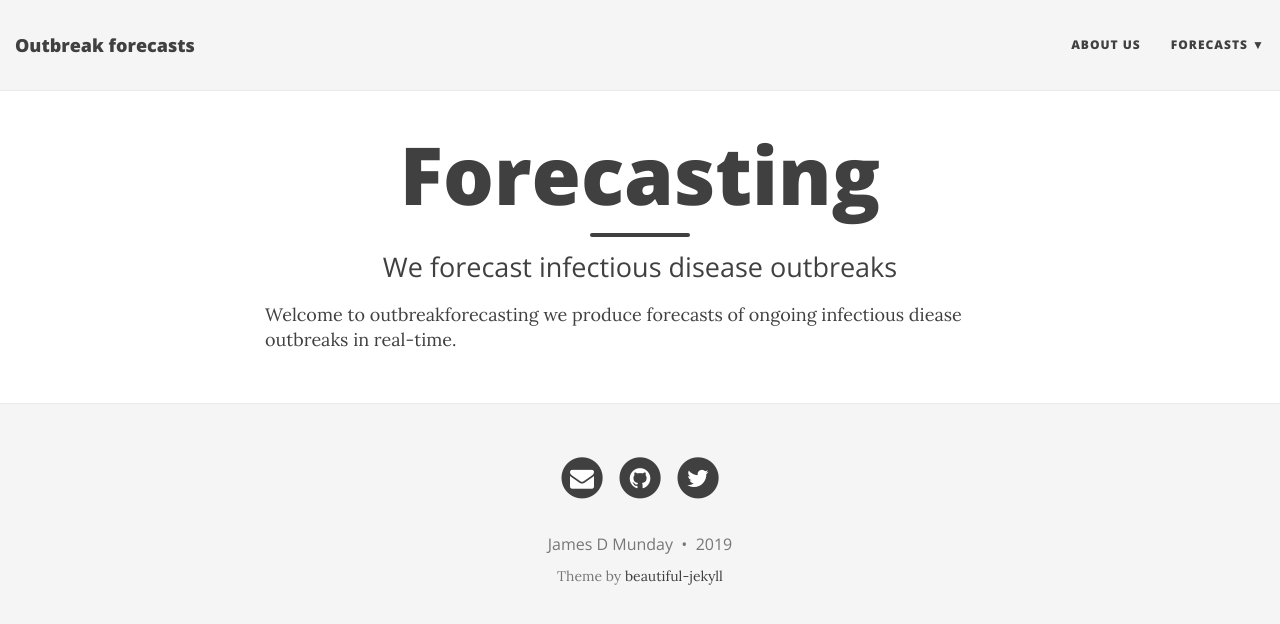
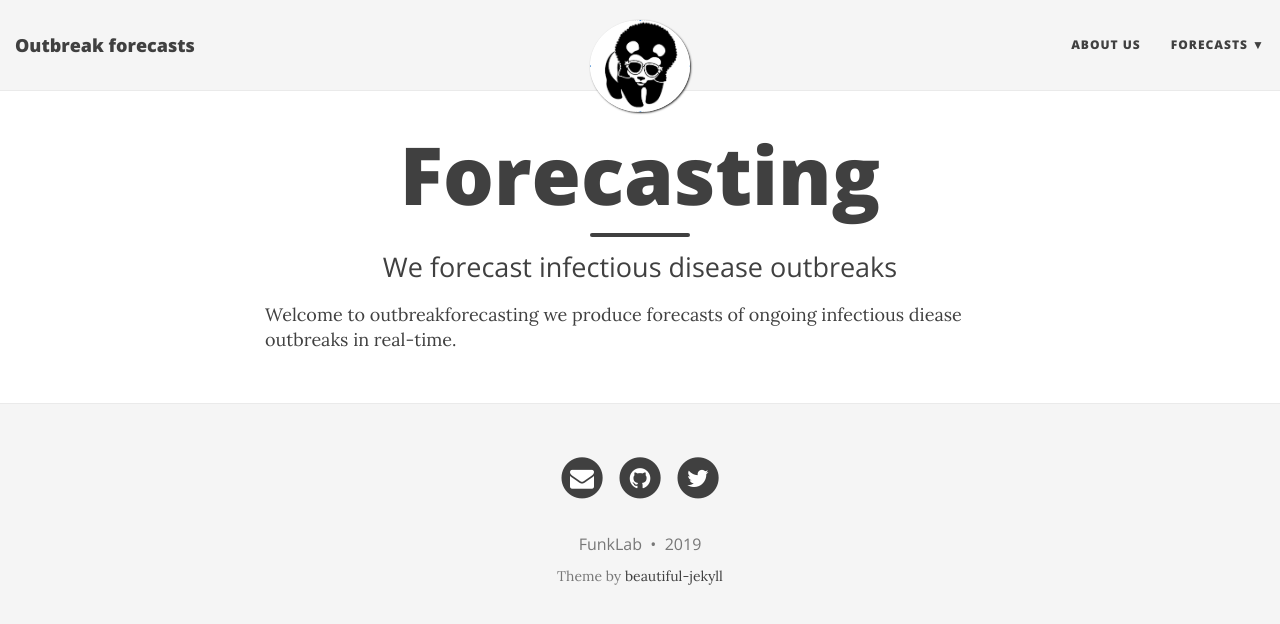
Before and after one commit to epiforecasts/jekyll-epiforecasts-website, a Jekyll site: the page built from index.html, in a window 1280 px wide. Shown: the top 624 px of the page. Built offline with Jekyll 4.4.1, drawn with Linux system fonts in a browser that asks for light colours; nearby versions of some CDN libraries; the list of posts is cut into pages by our own code.

Commit message:
add avatar

```diff
--- a/_config.yml
+++ b/_config.yml
@@ -27,7 +27,7 @@ navbar-links:
 
 # Image to show in the navigation bar - image must be a square (width = height)
 # Remove this parameter if you don't want an image in the navbar
-avatar: "/img/Expressions-Time.gif"
+avatar: "/img/wwf.png"
 
 # If you want to have an image logo in the top-left corner instead of the title text,
 # then specify the following parameter
@@ -59,7 +59,7 @@ footer-link-col: "#404040"
 # Change all these values or delete the ones you don't want.
 # Important: you must keep the "name" parameter, everything else you can remove
 author:
-  name: James D Munday
+  name: FunkLab
 
 # Select your active Social Network Links.
 # Uncomment the links you want to show in the footer and add your information to each link.
@@ -176,7 +176,7 @@ defaults:
       path: "" # all files
     values:
       layout: "page"
-      show-avatar: false
+      show-avatar: true
 
 # Use tags index page and make tags on each post clickable
 link-tags: true
```
Also changed, not shown: img/AfficheImages.gif (added), img/wwf.png (added).
